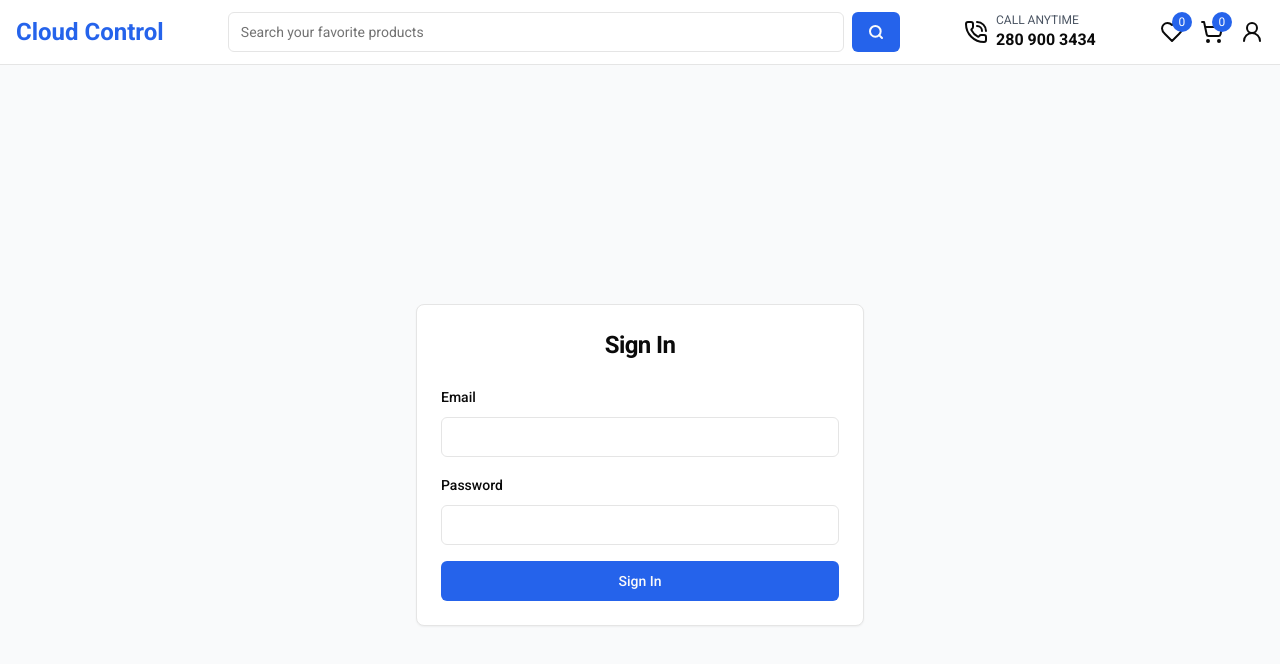
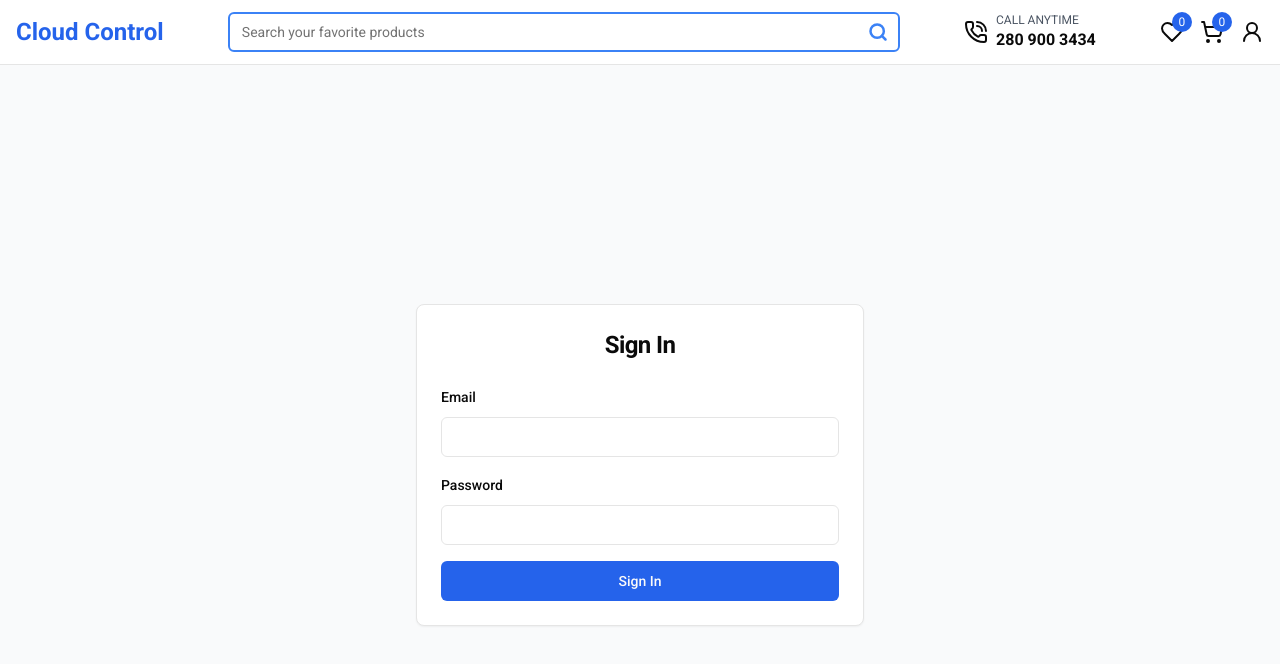
Before and after one commit to danielterziev92/online-shop, a Next.js app in the folder client/: page /sign-in in a window 1280 px wide. Shown: the top 664 px of the page. Built offline with nearby package versions, Linux system fonts and the light colour scheme; no server answers.

Commit message:
Enhance SearchBar with debounced API search
- Implement real-time search functionality
- Use custom useDebounce hook for optimization
- Update UI for improved user experience

```diff
--- a/client/components/layout/header/SearchBar.tsx
+++ b/client/components/layout/header/SearchBar.tsx
@@ -1,15 +1,47 @@
-import {Input} from "@/components/ui/input";
-import {Button} from "@/components/ui/button";
+'use client';
+
+import {useState, useEffect} from "react";
 
 import {Search} from "lucide-react";
 
+import {useDebounce} from "@/components/useDebounce";
+
 export function SearchBar() {
+    const [searchTerm, setSearchTerm] = useState("");
+    const debouncedValue = useDebounce(searchTerm, 500);
+
+    useEffect(() => {
+        const searchProducts = async () => {
+            if (debouncedValue) {
+                try {
+                    const response = await fetch(`/api/products/search?query=${debouncedValue}`);
+                    const data = await response.json();
+                    console.log(data); // тук ще обработвате резултатите
+                } catch (error) {
+                    console.error('Search error:', error);
+                }
+            }
+        };
+
+        searchProducts();
+    }, [debouncedValue]);
+
     return (
-        <div className="flex w-full max-w-2xl gap-2">
-            <Input type="text" placeholder="Search your favorite products" className="w-full"/>
-            <Button>
-                <Search strokeWidth={3}/>
-            </Button>
+        <div className="relative w-full max-w-2xl">
+            <input
+                type="text"
+                value={searchTerm}
+                onChange={(e) => setSearchTerm(e.target.value)}
+                className="w-full rounded-md border-2 border-[#3B82F6] bg-background px-3 py-2 text-sm
+                         placeholder:text-muted-foreground pr-10
+                         focus:outline-none focus:ring-0 focus:border-[#3B82F6]"
+                placeholder="Search your favorite products"
+            />
+            <Search
+                strokeWidth={3}
+                className="absolute right-3 top-1/2 -translate-y-1/2 text-[#3B82F6]"
+                size={20}
+            />
         </div>
     );
 }
```
